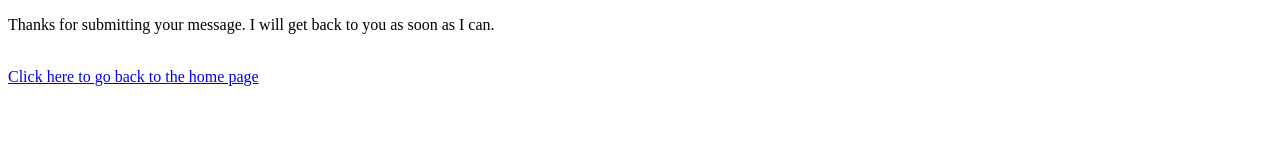
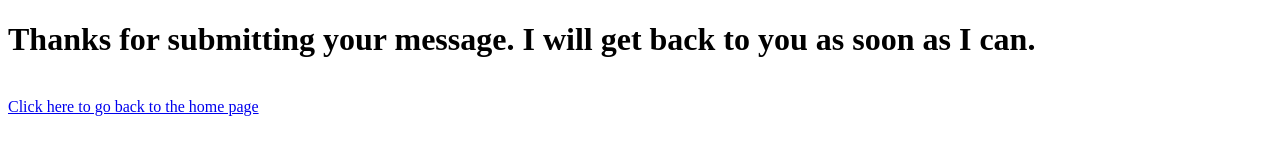
Before and after one commit to JiggyJames/JiggyJames.github.io, a plain HTML site: page thanks.html in a window 1280 px wide. Drawn offline with Linux system fonts and the light colour scheme.

Commit message:
added an h1 tag

```diff
--- a/thanks.html
+++ b/thanks.html
@@ -4,7 +4,7 @@
 	<title>Thank you</title>
 </head>
 <body>
-	<p>Thanks for submitting your message. I will get back to you as soon as I can.</p>
+	<h1>Thanks for submitting your message. I will get back to you as soon as I can.</h1>
 		<br>
 	<a href="index.html">Click here to go back to the home page</a>
 </body>
```
